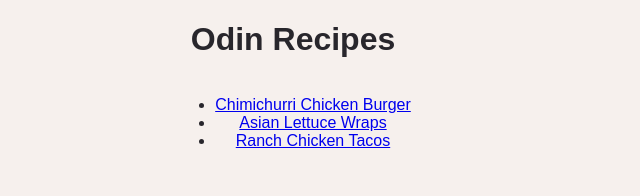
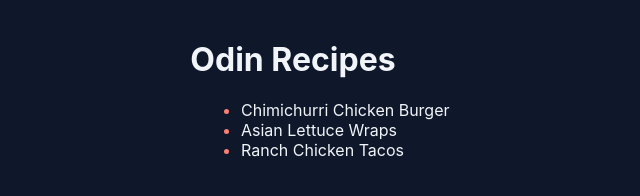
Before and after one commit to amiirafi/odin-recipes, a plain HTML site: page index.html in a window 1280 px wide. Shown: the whole page, without its empty margins (347-987 px from the left). Drawn offline with Linux system fonts and the light colour scheme; a web font is replaced by a local one.

Commit message:
customize index.html

```diff
--- a/index.html
+++ b/index.html
@@ -4,11 +4,12 @@
         <meta charset="utf-8">
         <title>Odin Recipes</title>
         <link rel="stylesheet" href="style.css">
+        <link rel="stylesheet" href="https://rsms.me/inter/inter.css">
     </head>
     <body>
+        <div>
         <h1>Odin Recipes</h1>
-        <div class="ul">
-        <ul>
+        <ul class="list">
             <li><a href="recipes/burger.html" target="_blank">Chimichurri Chicken Burger</a></li>
             <li><a href="recipes/wraps.html" target="_blank">Asian Lettuce Wraps</a></li>
             <li><a href="recipes/tacos.html" target="_blank">Ranch Chicken Tacos</a></li>
--- a/style.css
+++ b/style.css
@@ -1,15 +1,25 @@
-body {
-    font-family: Arial, Helvetica, sans-serif;
-    text-align: center;
-    background-color: rgba(246, 240, 237, 1);
-    color: #28262C;
+* {
+  font-family: Inter;
+  background-color: #0f172a;
+  color: #f1f5f9;
 }
 
-ul {
-  max-width:200px;
+h1{
+  text-align: center;
+}
 
+.list {
+  padding-left: 580px;
 }
-.ul{
-  display:flex;
-  justify-content:center;
+
+li::marker {
+  color: salmon;
 }
+
+div {
+  margin-top: 40px;
+}
+
+a {
+  text-decoration: none;
+}
```
